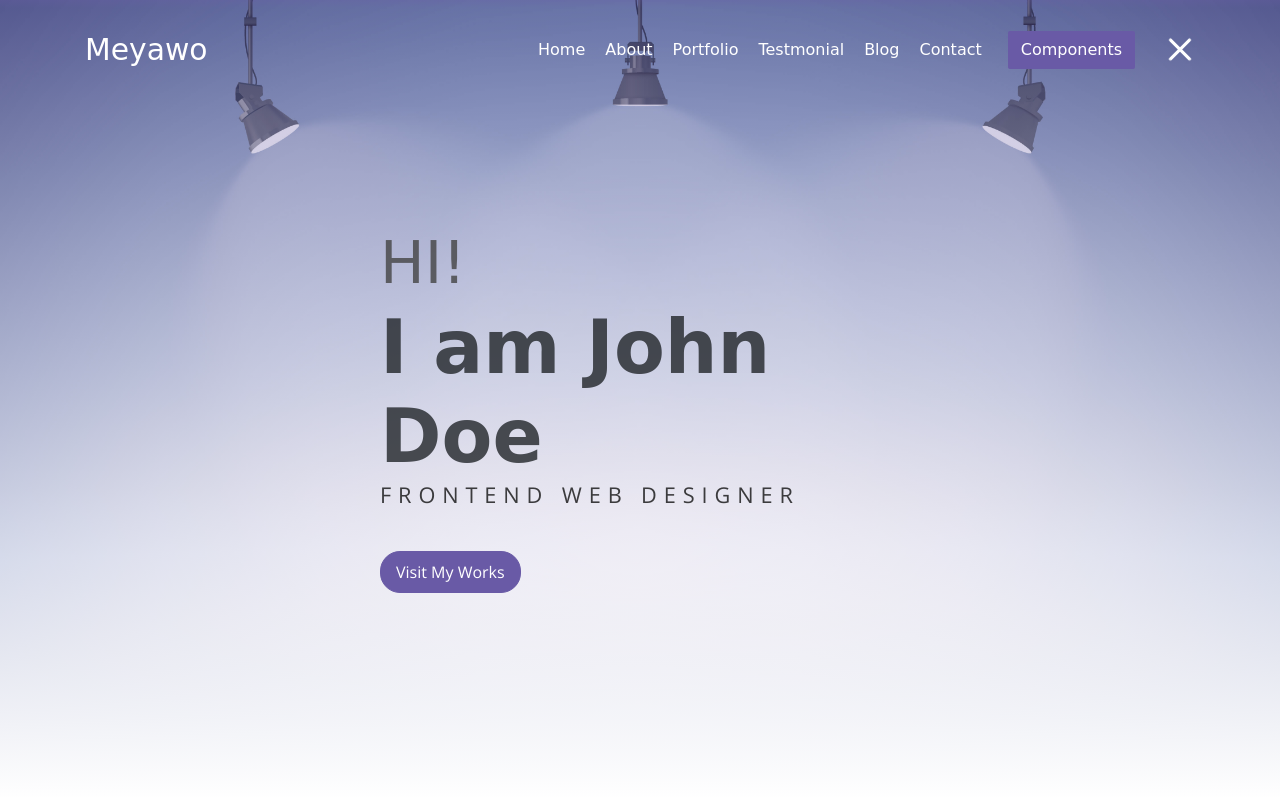
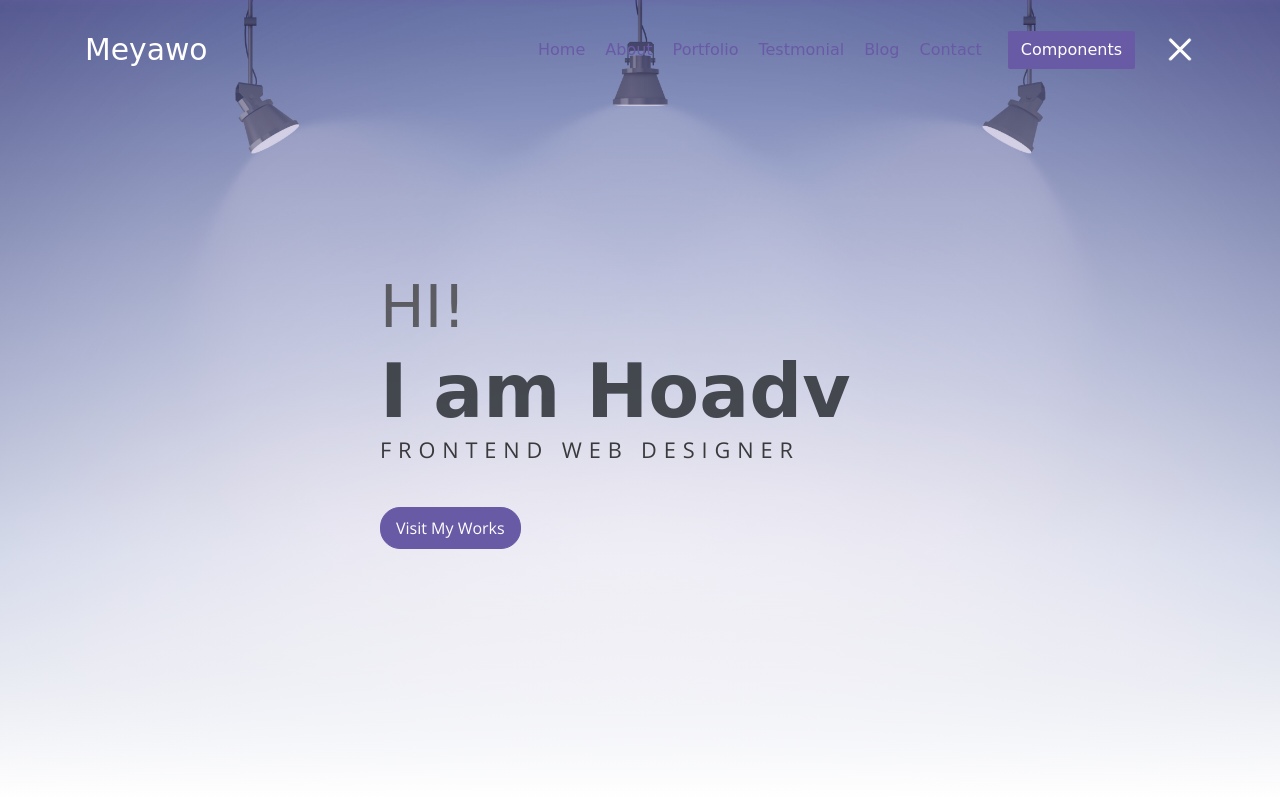
Before and after one commit to themehoadv/meyawo, a plain HTML site: page index.html in a window 1280 px wide. Both pictures are taken after a click on the link 1180 px from the left and 50 px from the top of the page. Shown: the top 797 px of the page. Drawn offline with nearby package versions, Linux system fonts and the light colour scheme; a web font is replaced by a local one.

Commit message:
update info

```diff
--- a/index.html
+++ b/index.html
@@ -21,22 +21,22 @@
             <a class="logo" href="#">Meyawo</a>
             <ul class="nav">
                 <li class="item">
-                    <a class="link" href="#home">Home</a>
+                    <a class="#" href="#home">Home</a>
                 </li>
                 <li class="item">
-                    <a class="link" href="#about">About</a>
+                    <a class="#" href="#about">About</a>
                 </li>
                 <li class="item">
-                    <a class="link" href="#portfolio">Portfolio</a>
+                    <a class="#" href="#portfolio">Portfolio</a>
                 </li>
                 <li class="item">
-                    <a class="link" href="#testmonial">Testmonial</a>
+                    <a class="#" href="#testmonial">Testmonial</a>
                 </li>
                 <li class="item">
-                    <a class="link" href="#blog">Blog</a>
+                    <a class="#" href="#blog">Blog</a>
                 </li>
                 <li class="item">
-                    <a class="link" href="#contact">Contact</a>
+                    <a class="#" href="#contact">Contact</a>
                 </li>
                 <li class="item ml-md-3">
                     <a href="components.html" class="btn btn-primary">Components</a>
@@ -56,7 +56,7 @@
         <div class="header-content container">
             <h1 class="header-title">
                 <span class="up">HI!</span>
-                <span class="down">I am John Doe</span>
+                <span class="down">I am Hoadv</span>
             </h1>
             <p class="header-subtitle">FRONTEND WEB DESIGNER</p>
 
```
